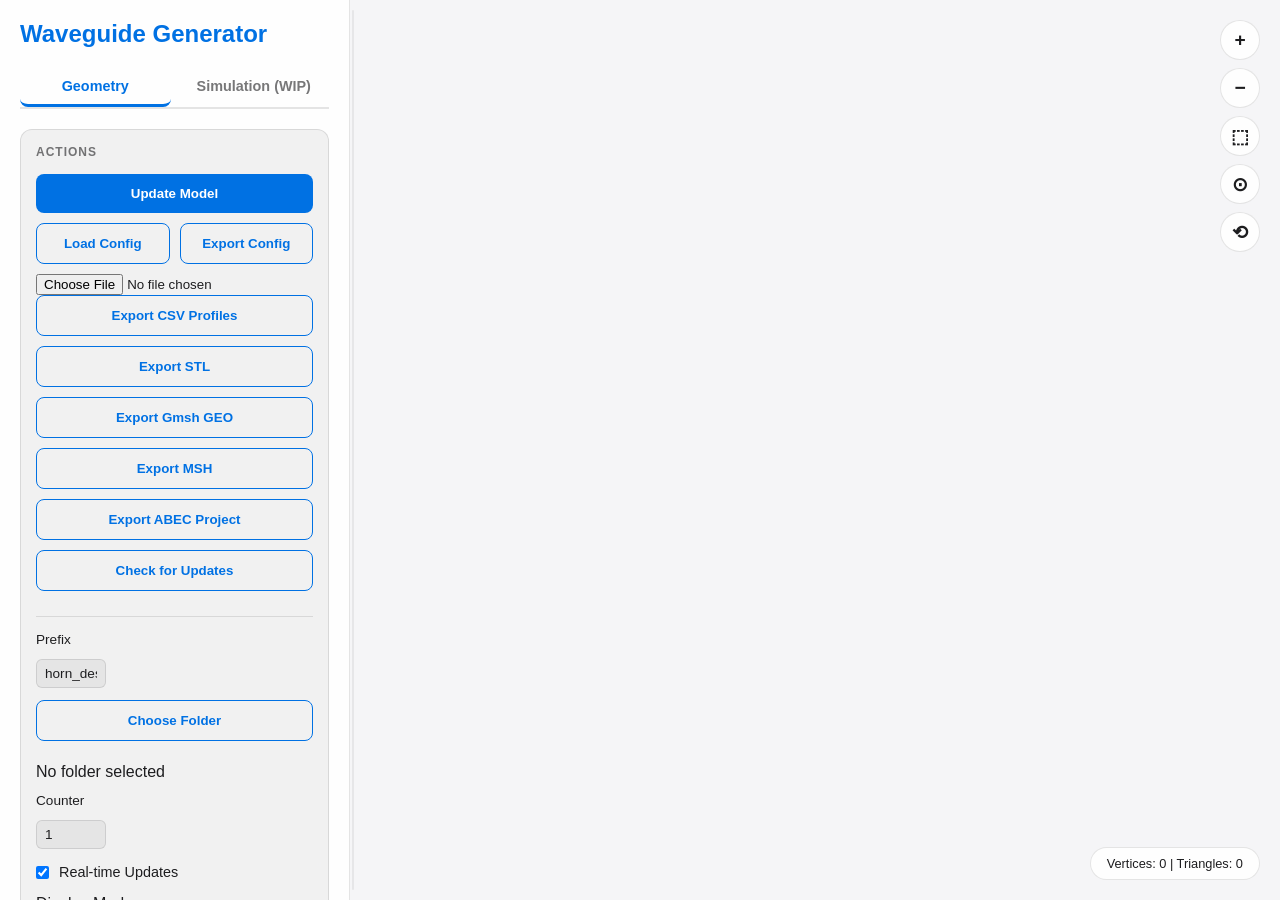
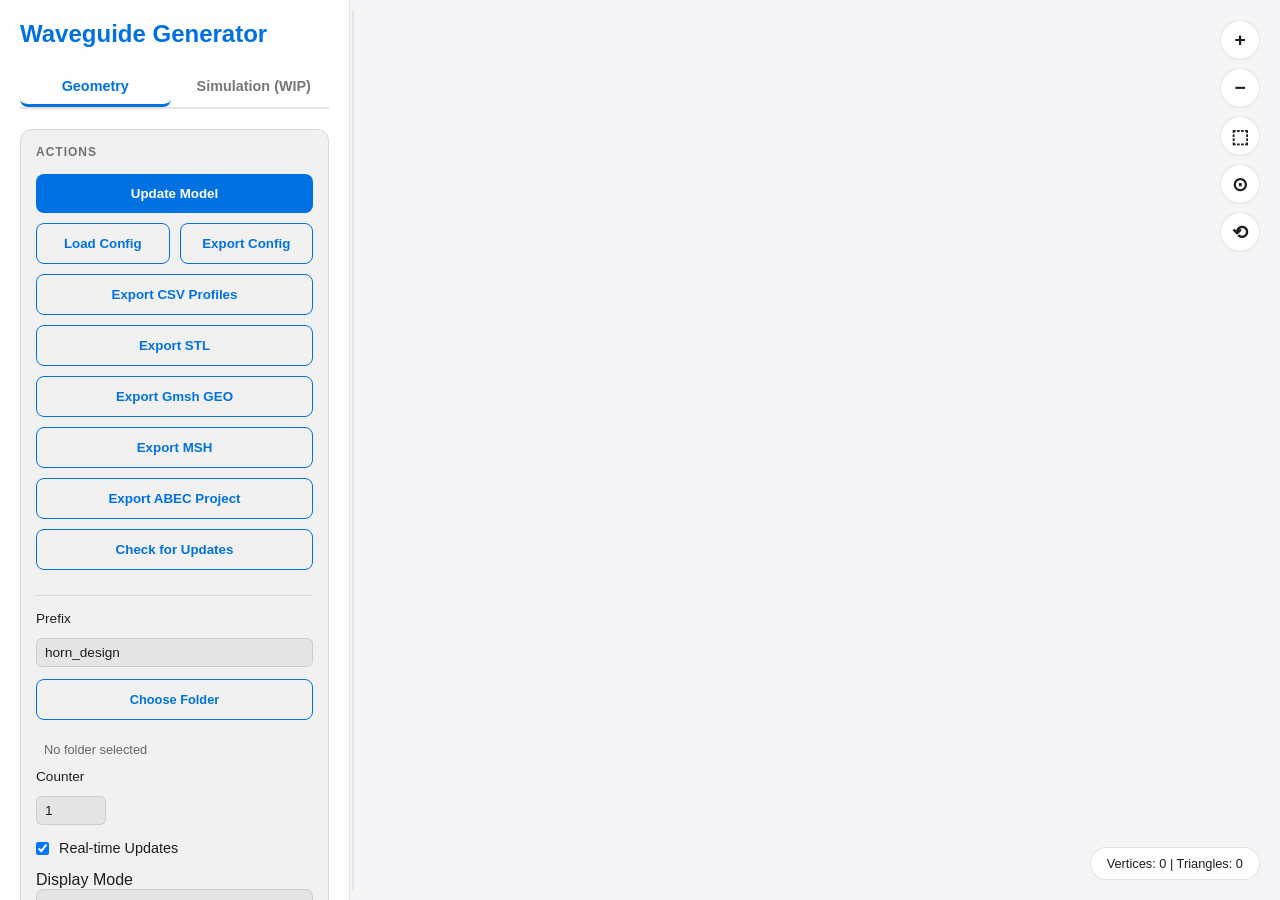

Remove legacy scripts and docs refs

--- a/style.css
+++ b/style.css
@@ -2,6 +2,7 @@
     --bg-color: #f5f5f7;
     --panel-bg: rgba(255, 255, 255, 0.85);
     --text-color: #1d1d1f;
+    --text-secondary: rgba(29, 29, 31, 0.65);
     --accent-color: #0071e3;
     --border-color: rgba(0, 0, 0, 0.1);
     --glass-effect: blur(20px) saturate(180%);
@@ -16,6 +17,7 @@
         --bg-color: #0d0d0d;
         --panel-bg: rgba(25, 25, 25, 0.85);
         --text-color: #f5f5f7;
+        --text-secondary: rgba(245, 245, 247, 0.7);
         --accent-color: #00ffcc;
         --border-color: rgba(255, 255, 255, 0.1);
         --input-bg: rgba(255, 255, 255, 0.05);
@@ -88,6 +90,14 @@ body {
     position: relative;
     background: var(--bg-color);
     min-width: 0;
+}
+
+.is-hidden {
+    display: none !important;
+}
+
+.input-full-width {
+    width: 100% !important;
 }
 
 h1 {
@@ -187,6 +197,13 @@ h1 {
     opacity: 0.6;
     margin-top: 8px;
     line-height: 1.4;
+}
+
+.section-subtitle {
+    margin: 15px 0 10px 0;
+    font-size: 0.9em;
+    font-weight: 600;
+    color: var(--text-secondary);
 }
 
 .progress-bar {
@@ -606,12 +623,103 @@ button.secondary {
     margin-bottom: 0;
 }
 
+.button-compact {
+    font-size: 0.8em;
+}
+
+.output-folder-name {
+    font-size: 0.8em;
+    color: var(--text-secondary);
+    margin-left: 8px;
+}
+
 .checkbox-group {
     display: flex;
     align-items: center;
     gap: 10px;
     margin: 15px 0;
     font-size: 0.9rem;
+}
+
+.ui-toast-container {
+    position: fixed;
+    right: 20px;
+    bottom: 20px;
+    z-index: 1100;
+    display: flex;
+    flex-direction: column;
+    gap: 8px;
+    pointer-events: none;
+}
+
+.ui-toast {
+    min-width: 220px;
+    max-width: 420px;
+    padding: 10px 12px;
+    border-radius: 10px;
+    border: 1px solid var(--border-color);
+    background: var(--panel-bg);
+    color: var(--text-color);
+    font-size: 0.82rem;
+    opacity: 0;
+    transform: translateY(8px);
+    transition: opacity 0.18s ease, transform 0.18s ease;
+}
+
+.ui-toast.visible {
+    opacity: 1;
+    transform: translateY(0);
+}
+
+.ui-toast-error {
+    border-color: rgba(255, 59, 48, 0.6);
+}
+
+.ui-toast-success {
+    border-color: rgba(52, 199, 89, 0.7);
+}
+
+.ui-choice-backdrop {
+    position: fixed;
+    inset: 0;
+    z-index: 1150;
+    display: flex;
+    align-items: center;
+    justify-content: center;
+    padding: 20px;
+    background: rgba(0, 0, 0, 0.35);
+}
+
+.ui-choice-dialog {
+    width: min(360px, 100%);
+    border-radius: 14px;
+    border: 1px solid var(--border-color);
+    background: var(--panel-bg);
+    backdrop-filter: var(--glass-effect);
+    -webkit-backdrop-filter: var(--glass-effect);
+    padding: 16px;
+}
+
+.ui-choice-title {
+    margin: 0 0 6px 0;
+    font-size: 1rem;
+    color: var(--text-color);
+}
+
+.ui-choice-subtitle {
+    margin: 0 0 14px 0;
+    font-size: 0.85rem;
+    color: var(--text-secondary);
+}
+
+.ui-choice-actions {
+    display: flex;
+    flex-direction: column;
+    gap: 8px;
+}
+
+.ui-choice-btn {
+    margin: 0;
 }
 
 #stats {
